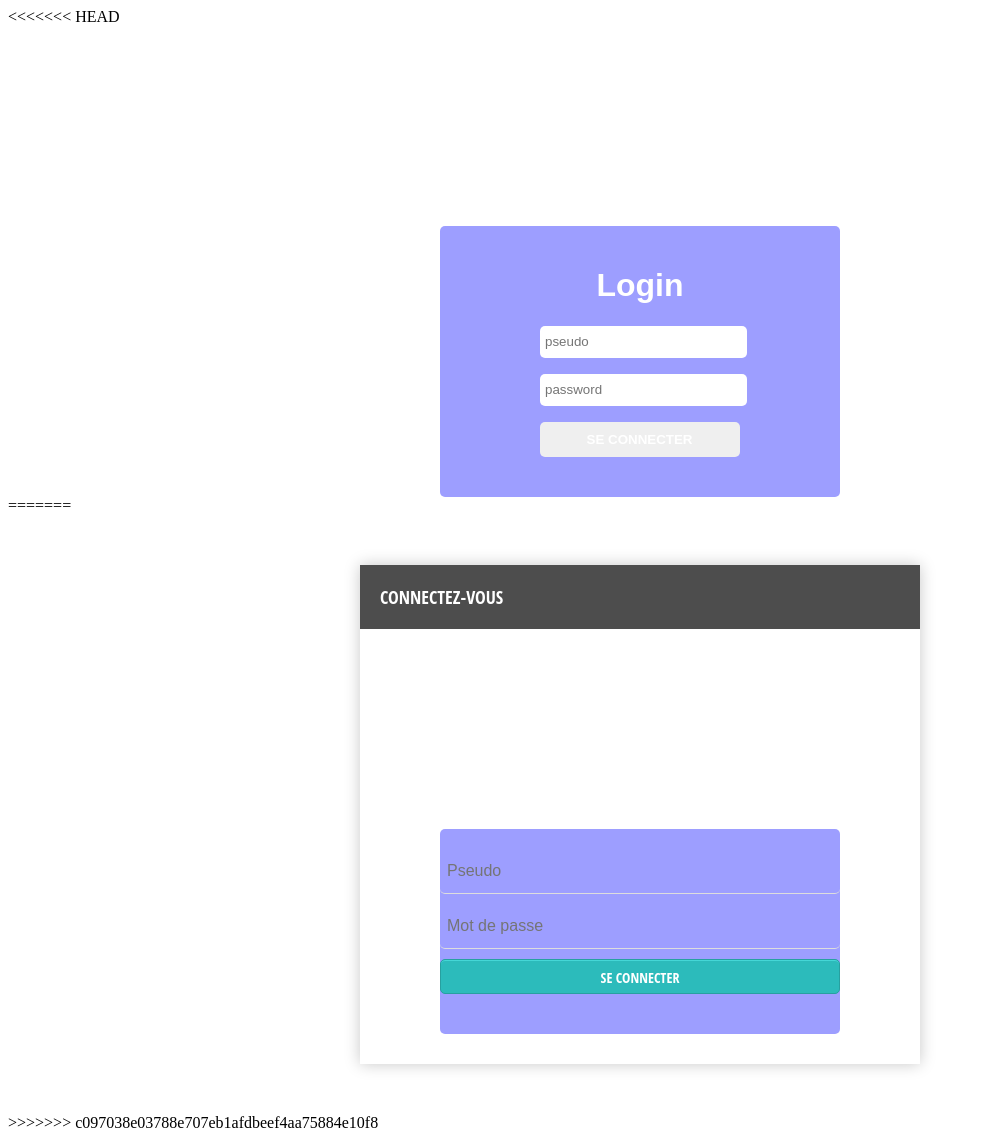
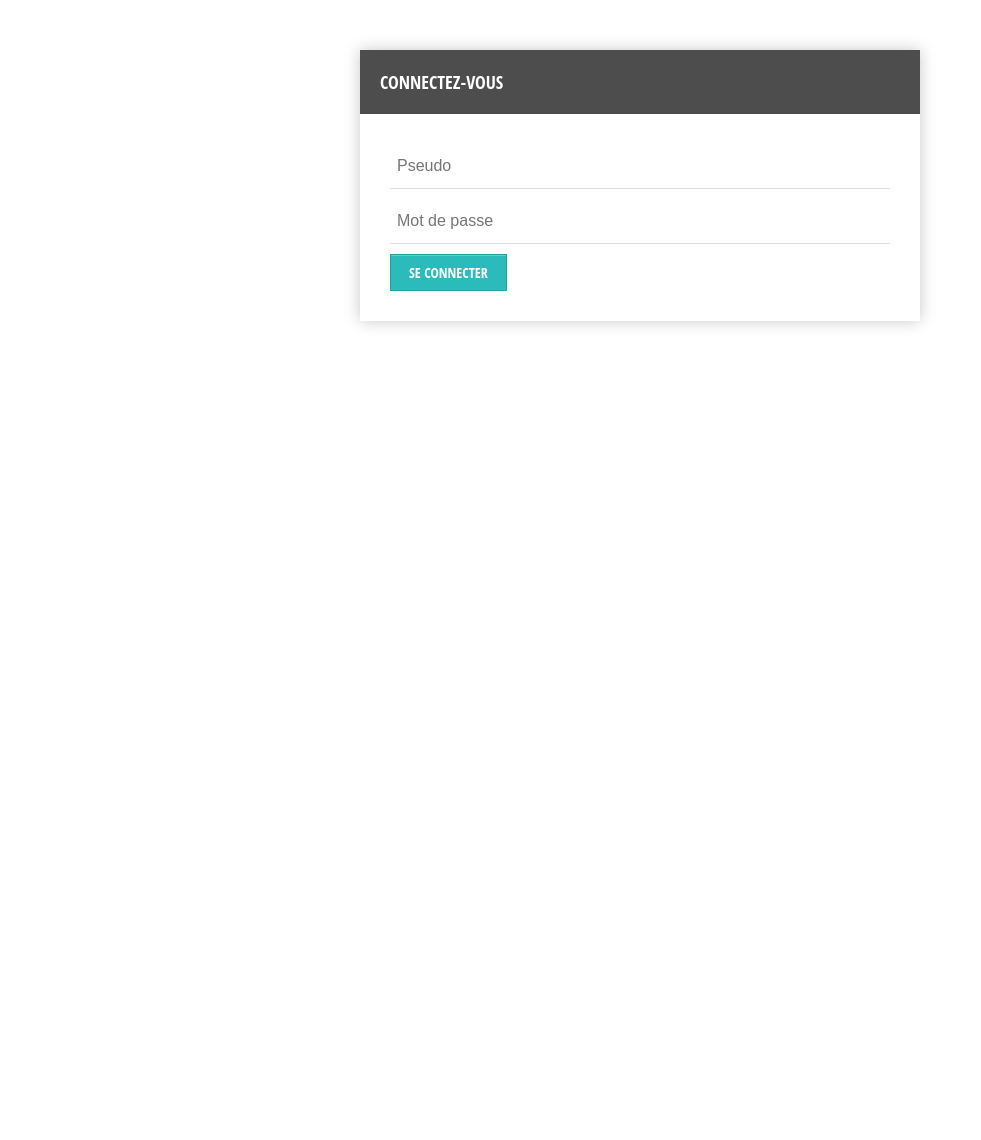
Before and after one commit to bouchat-marieange/projet-pinterest, a PHP site: page /views/login.php in a window 1280 px wide. Shown: the whole page, without its empty margins (0-981 px from the left). After the commit the page ends 327 px from the top, so only its background shows below. Run offline with PHP 8.4, Linux system fonts and the light colour scheme.

Commit message:
Rajout des changements front-end
Modif fichier Login.php
lien mvc des footer et header.

```diff
--- a/views/assets/css/footer.css
+++ b/views/assets/css/footer.css
@@ -1,6 +1,7 @@
 .footer{
   height:150px;
   width:100%;
+
 }
 
 .topfooter{
--- a/views/login.php
+++ b/views/login.php
@@ -1,64 +1,6 @@
 <!DOCTYPE html>
 <html>
-<<<<<<< HEAD
-<head>
-    <meta charset="utf-8">
-    <title>
-    </title>
-</head>
-<body>
-<style>
-    form {
 
-        background: #9d9eff;
-        width: 400px;
-        margin: 200px auto 0;
-        -webkit-border-radius: 5px;
-        -moz-border-radius: 5px;
-        border-radius: 5px;
-        padding: 20px 0 40px;
-        text-align: center;
-    }
-
-    .content {
-        margin: 0 auto;
-        width: 50%;
-    }
-
-    input {
-        width: 100%;
-        border: none;
-        height: 30px;
-        border-radius: 5px;
-        padding-left: 5px;
-        color: rgba(0, 0, 0, 0.48);
-    }
-
-    input[type='submit'] {
-        height: 35px;
-        color: white;
-        font-weight: bold;
-        text-transform: uppercase;
-    }
-
-    h1 {
-        color: #ffffff;
-        font-family: sans-serif;
-    }
-
-</style>
-<body>
-
-<form action="index.php?action=UserController@login" method="post">
-    <div class="content">
-        <h1> Login</h1>
-        <p><input type="text" name="pseudo" placeholder="pseudo"></p>
-        <p><input type="password" name="password" placeholder="password"></p>
-        <input type="submit" value="se connecter">
-    </div>
-</form>
-</body>
-=======
   <head>
     <meta charset="utf-8">
     <link rel="stylesheet" href="./assets/css/form.css">
@@ -77,5 +19,5 @@
       </div>
     </div>
   </body>
->>>>>>> c097038e03788e707eb1afdbeef4aa75884e10f8
+
 </html>
```
Also changed, not shown: index.php (+4 -3 lines), models/UserModel.php (+9 -9 lines), views/header.php (+2 -5 lines), views/home.php (+7 -17 lines), views/signup.php (+7 -46 lines).
